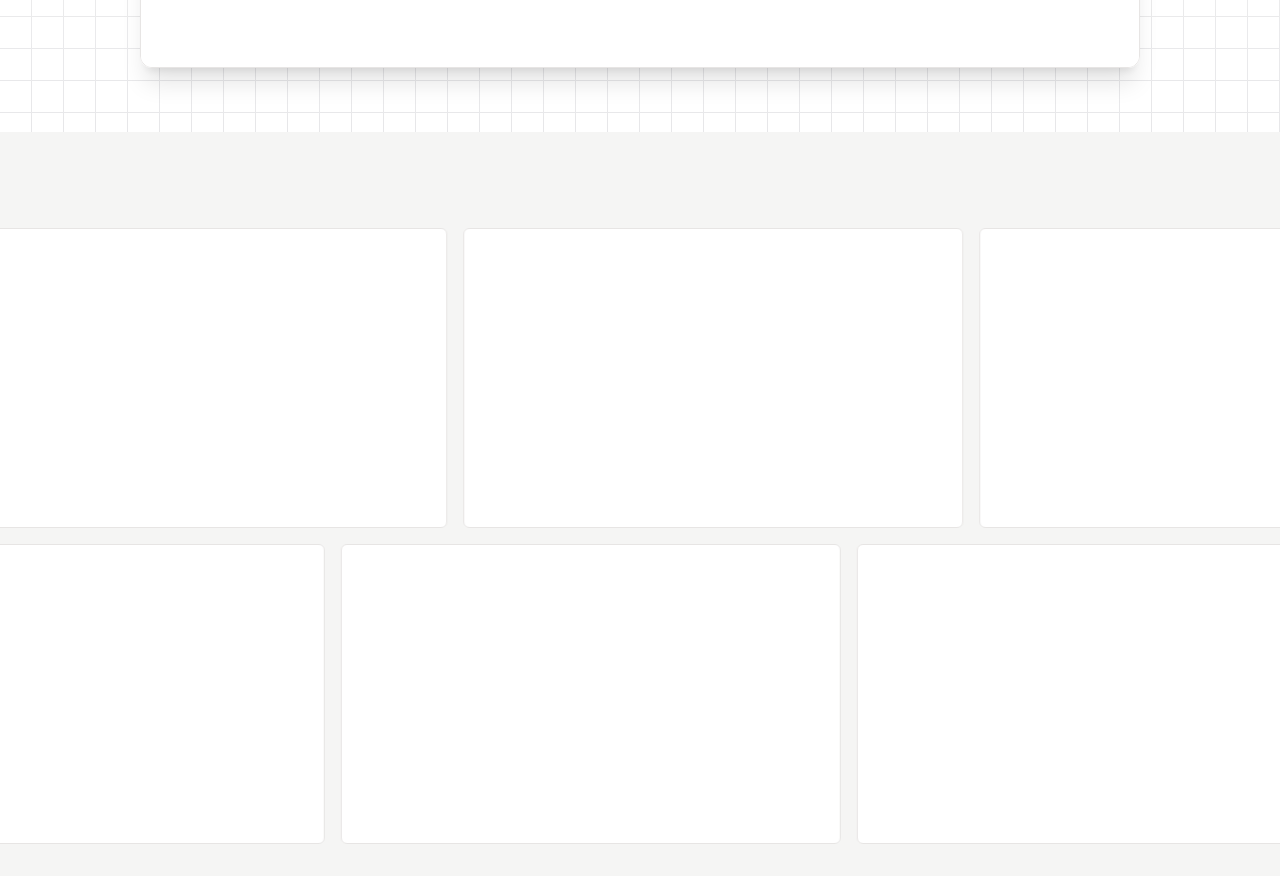
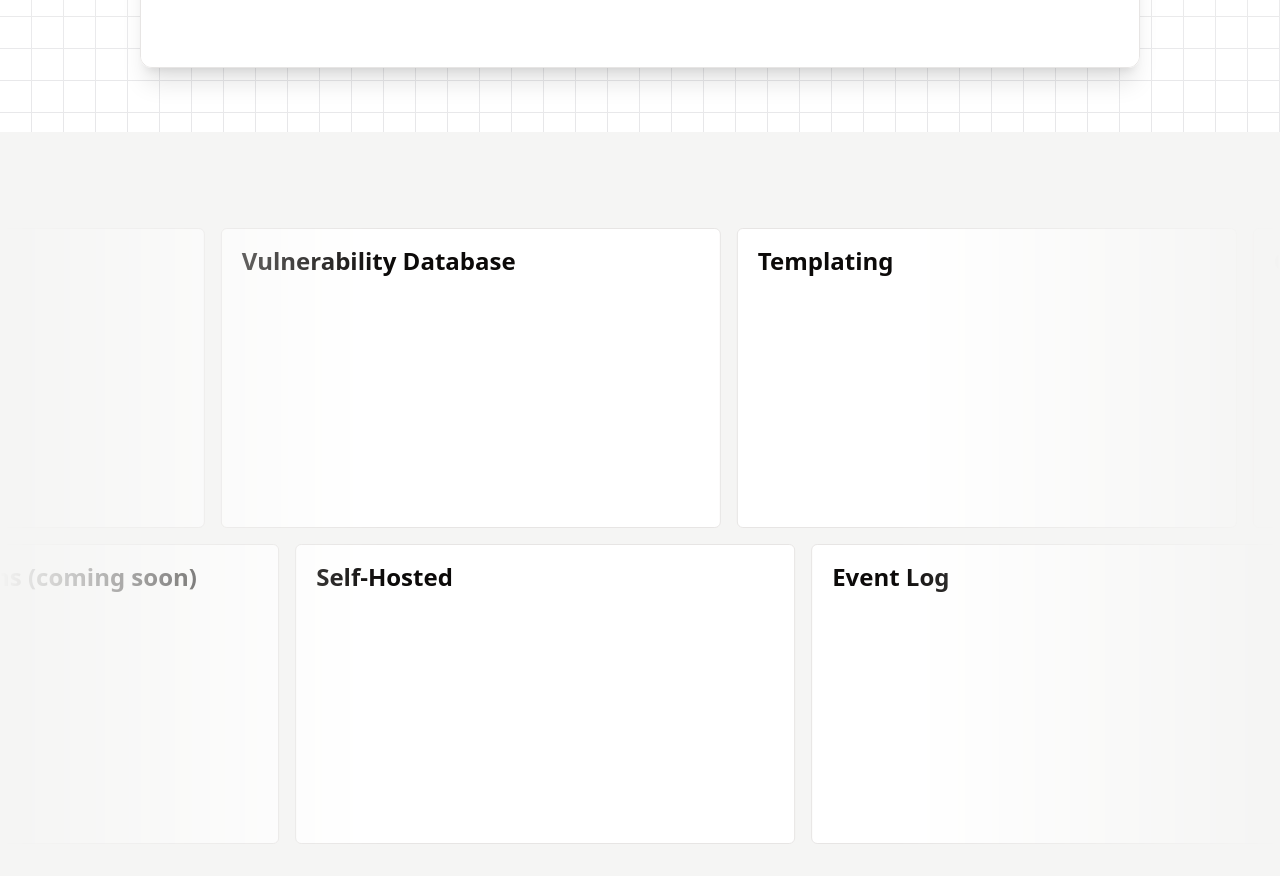
Before and after one commit to Antimatter-Reporting/Antimatter-Website, a Next.js app: page / in a window 1280 px wide. Shown: the part 880-1756 px from the top of the page. Built offline with nearby package versions, Linux system fonts and the light colour scheme.

Commit message:
Added to features carousel

```diff
--- a/src/app/globals.css
+++ b/src/app/globals.css
@@ -95,18 +95,18 @@
 
 @keyframes move {
   from {
-    transform: translateX(calc(-500px + 2rem));
+    transform: translateX(0px);
   }
   to {
-    transform: translateX(calc(-500px * 3));
+    transform: translateX(calc((-500px * 3) - 3rem));
   }
 }
 
 @keyframes move-reverse {
   to {
-    transform: translateX(calc(-500px + 2rem));
+    transform: translateX(0px);
   }
   from {
-    transform: translateX(calc(-500px * 3));
+    transform: translateX(calc((-500px * 3) - 3rem));
   }
 }
--- a/src/app/page.js
+++ b/src/app/page.js
@@ -9,29 +9,57 @@ export default function Home() {
         <Announcement />
         <div className="flex flex-col items-center justify-center gap-2">
           <h1 className="text-5xl font-bold text-center">Effortless and Intuitive Reporting</h1>
-        <p className="text-gray-600">A clean, refined, report writing application for penetration tests and offensive engagements.</p>
+          <p className="text-gray-500">A clean, refined, report writing application for penetration tests and offensive engagements.</p>
         </div>
         <CallToAction />
         <Image width={1000} height={0} className="shadow-xl rounded-xl border z-50" src={"/screenshot.png"} priority={true} />
         <span className="absolute top-0 left-0 bg-grid-pattern masked-image z-1 h-full w-full"></span>
       </main>
-    <main className="flex flex-col p-24 z-10 relative bg-secondary overflow-x-hidden" id={"features"}>
-        <div className="w-max h-full flex flex-col gap-4">
-          <div className="h-max flex flex-row gap-4 animate-carousel">
-            <div className="bg-white w-[500px] h-[300px] border rounded-md"></div>
-            <div className="bg-white w-[500px] h-[300px] border rounded-md"></div>
-            <div className="bg-white w-[500px] h-[300px] border rounded-md"></div>
-            <div className="bg-white w-[500px] h-[300px] border rounded-md"></div>
-            <div className="bg-white w-[500px] h-[300px] border rounded-md"></div>
-            <div className="bg-white w-[500px] h-[300px] border rounded-md"></div>
+      <main className="flex flex-col py-24 z-10 relative bg-secondary overflow-x-hidden" id={"features"}>
+        <div className="w-screen overflow-x-hidden h-full flex flex-col gap-4 masked-carousel">
+          <div className="h-max w-max flex flex-row gap-4 animate-carousel">
+            <div className="bg-white w-[500px] h-[300px] border rounded-md flex flex-col py-4 px-5">
+              <h1 className="font-semibold text-2xl">Global Search</h1>
             </div>
-          <div className="h-max flex flex-row gap-4 animate-carousel-reverse">
-            <div className="bg-white w-[500px] h-[300px] border rounded-md"></div>
-            <div className="bg-white w-[500px] h-[300px] border rounded-md"></div>
-            <div className="bg-white w-[500px] h-[300px] border rounded-md"></div>
-            <div className="bg-white w-[500px] h-[300px] border rounded-md"></div>
-            <div className="bg-white w-[500px] h-[300px] border rounded-md"></div>
-            <div className="bg-white w-[500px] h-[300px] border rounded-md"></div>
+            <div className="bg-white w-[500px] h-[300px] border rounded-md flex flex-col py-4 px-5">
+              <h1 className="font-semibold text-2xl">Vulnerability Database</h1>
+            </div>
+            <div className="bg-white w-[500px] h-[300px] border rounded-md flex flex-col py-4 px-5">
+              <h1 className="font-semibold text-2xl">Templating</h1>
+            </div>
+
+            {/* Duplicated Content */}
+            <div className="bg-white w-[500px] h-[300px] border rounded-md flex flex-col py-4 px-5">
+              <h1 className="font-semibold text-2xl">Global Search</h1>
+            </div>
+            <div className="bg-white w-[500px] h-[300px] border rounded-md flex flex-col py-4 px-5">
+              <h1 className="font-semibold text-2xl">Vulnerability Database</h1>
+            </div>
+            <div className="bg-white w-[500px] h-[300px] border rounded-md flex flex-col py-4 px-5">
+              <h1 className="font-semibold text-2xl">Templating</h1>
+            </div>
+          </div>
+          <div className="h-max w-max flex flex-row gap-4 animate-carousel-reverse">
+            <div className="bg-white w-[500px] h-[300px] border rounded-md flex flex-col py-4 px-5">
+              <h1 className="font-semibold text-2xl">Self-Hosted</h1>
+            </div>
+            <div className="bg-white w-[500px] h-[300px] border rounded-md flex flex-col py-4 px-5">
+              <h1 className="font-semibold text-2xl">Event Log</h1>
+            </div>
+            <div className="bg-white w-[500px] h-[300px] border rounded-md flex flex-col py-4 px-5">
+              <h1 className="font-semibold text-2xl">API & Integrations (coming soon)</h1>
+            </div>
+
+            {/* Duplicated Content */}
+            <div className="bg-white w-[500px] h-[300px] border rounded-md flex flex-col py-4 px-5">
+              <h1 className="font-semibold text-2xl">Self-Hosted</h1>
+            </div>
+            <div className="bg-white w-[500px] h-[300px] border rounded-md flex flex-col py-4 px-5">
+              <h1 className="font-semibold text-2xl">Event Log</h1>
+            </div>
+            <div className="bg-white w-[500px] h-[300px] border rounded-md flex flex-col py-4 px-5">
+              <h1 className="font-semibold text-2xl">API & Integrations (coming soon)</h1>
+            </div>
           </div>
         </div>
       </main>
```
Lines whose indentation alone changed are shown as unchanged.
